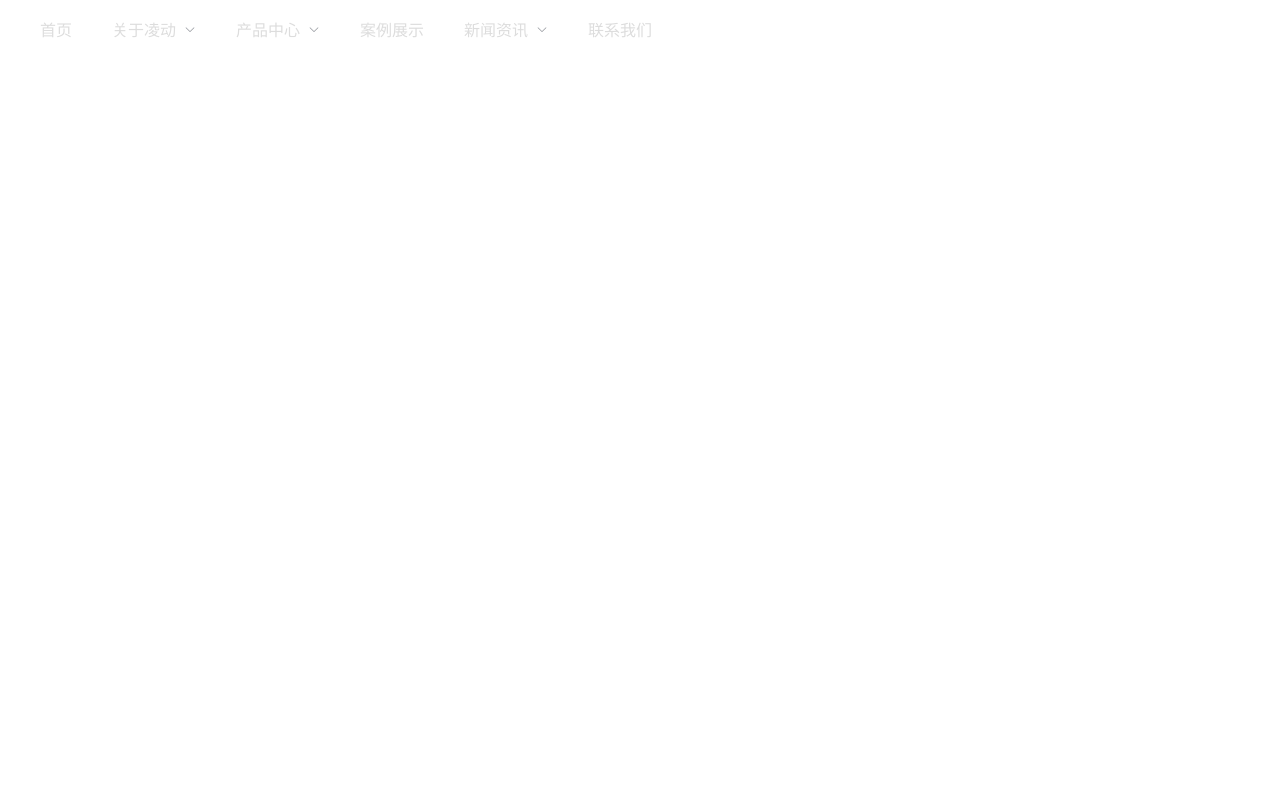
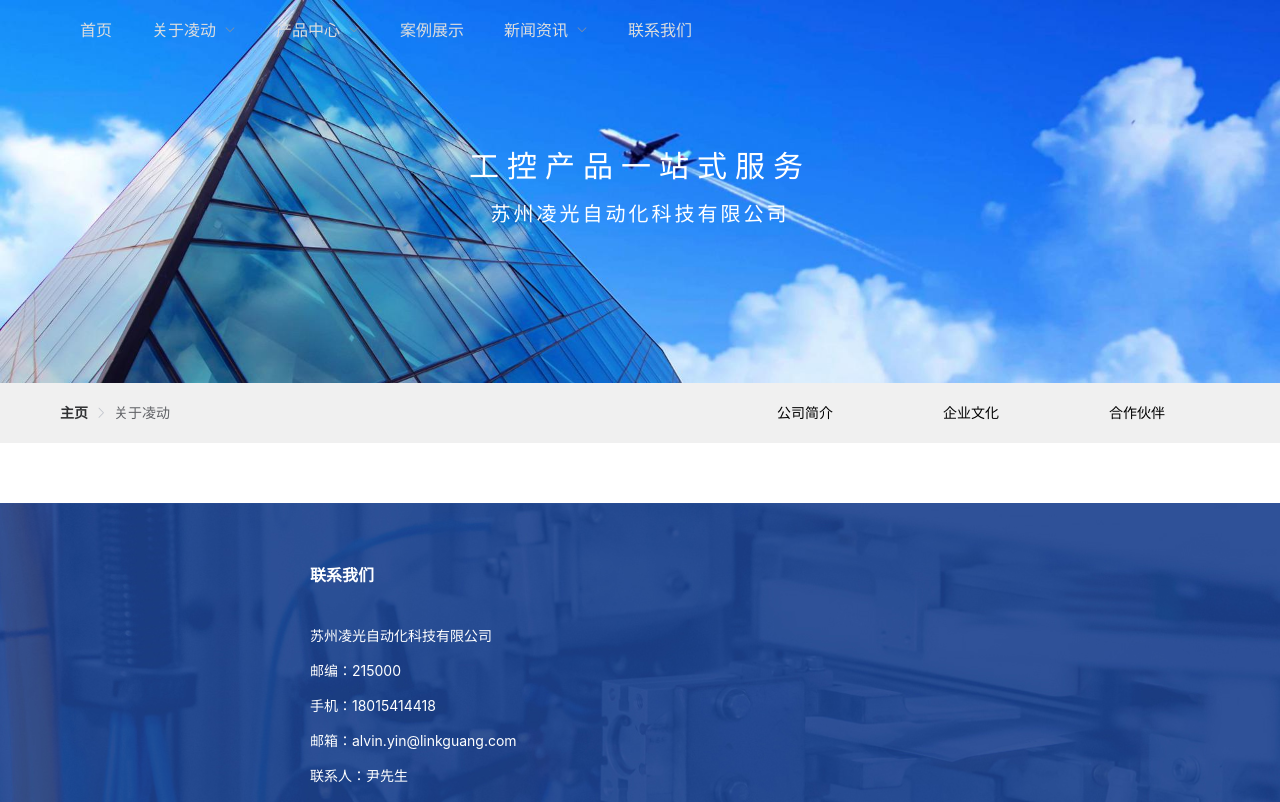
Before and after one commit to DanJunAD/szlinkdong, a Vue app: page /about in a window 1280 px wide. Shown: the top 802 px of the page. Built offline with nearby package versions, Linux system fonts and the light colour scheme.

Commit message:
ADD: 关于页

```diff
--- a/index.html
+++ b/index.html
@@ -4,7 +4,7 @@
     <meta charset="UTF-8" />
     <link rel="icon" href="/favicon.ico" />
     <meta name="viewport" content="width=device-width, initial-scale=1.0" />
-    <title>Vite App</title>
+    <title>苏州凌动智能科技有限公司</title>
   </head>
   <body>
     <div id="app"></div>
--- /dev/null
+++ b/src/components/ImgHeader.vue
@@ -0,0 +1,66 @@
+<template>
+  <div class="header-img-content">
+    <img class="header-img" :src="headerImg" />
+    <div class="banner-text">
+      <h2>工控产品一站式服务</h2>
+      <h3>苏州凌光自动化科技有限公司</h3>
+    </div>
+  </div>
+</template>
+
+<script>
+import HeaderImg from '@/assets/header-img.jpg';
+
+export default {
+  data() {
+    return {
+      headerImg: HeaderImg,
+    }
+  },
+}
+</script>
+
+<style scoped lang="less">
+.header-img-content {
+  position: relative;
+  display: flex;
+  .header-img {
+    width: 100%;
+  }
+  .banner-text {
+    position: absolute;
+    left: 50%;
+    top: 50%;
+    text-align: center;
+    animation-duration: 1s;
+    animation-fill-mode: both;
+    animation-name: fadeInBottom;
+    animation-delay: 0.5s;
+    h2 {
+      font-size: 30px;
+      font-weight: 400;
+      line-height: 45px;
+      letter-spacing: 8px;
+      color: #ffffff;
+    }
+    h3 {
+      font-size: 20px;
+      line-height: 50px;
+      letter-spacing: 3px;
+      font-weight: 200;
+      color: #ffffff;
+    }
+  }
+}
+@keyframes fadeInBottom {
+  from {
+    opacity: 0;
+    transform: translate(-50%, 100%);
+  }
+
+  to {
+    opacity: 1;
+    transform: translate(-50%, -50%);
+  }
+}
+</style>
--- a/src/components/NavMenu.vue
+++ b/src/components/NavMenu.vue
@@ -6,15 +6,15 @@
     <el-menu
       class="custom-menu"
       mode="horizontal"
-      :default-active="getCurrentPath"
+      :default-active="currentPath"
       router
     >
       <el-menu-item index="/home">首页</el-menu-item>
       <el-submenu index="/about">
         <template slot="title">关于凌动</template>
-        <el-menu-item index="/about/introduction">公司简介</el-menu-item>
-        <el-menu-item index="/about/culture">企业文化</el-menu-item>
-        <el-menu-item index="/about/partner">合作伙伴</el-menu-item>
+        <el-menu-item index="/about#introduction">公司简介</el-menu-item>
+        <el-menu-item index="/about#culture">企业文化</el-menu-item>
+        <el-menu-item index="/about#partner">合作伙伴</el-menu-item>
       </el-submenu>
       <el-submenu index="/product">
         <template slot="title">产品中心</template>
@@ -36,11 +36,16 @@ export default {
   data() {
     return {
       hasScrolled: false,
+      currentPath: '',
     }
   },
-  computed: {
-    getCurrentPath () {
-      return location.pathname;
+  watch: {
+    $route: {
+      handler: function(val) {
+        this.currentPath = val.fullPath;
+      },
+      deep: true,
+      immediate: true,
     }
   },
   mounted() {
@@ -50,9 +55,6 @@ export default {
     window.removeEventListener("scroll", this.onScroll)
   },
   methods: {
-    handleSelect(val) {
-      console.log(1111, val);
-    },
     onScroll(e) {
     this.hasScrolled = !!window.top.scrollY;
     }
@@ -67,7 +69,7 @@ export default {
   right: 0;
   height: 60px;
   z-index: 99;
-  padding: 0 20px;
+  padding: 0 60px;
 }
 .common-header {
   animation-duration: 1s;
--- a/src/components/ProductionCards.vue
+++ b/src/components/ProductionCards.vue
@@ -47,13 +47,9 @@ export default {
   },
   computed: {
     getCurrentList () {
-      console.log(11111, this.productionType);
       const name = `${this.productionType}_list`;
       return this[name];
     }
-  },
-  methods: {
-
   },
 }
 </script>
--- a/src/pages/AboutPage.vue
+++ b/src/pages/AboutPage.vue
@@ -1,20 +1,20 @@
 <template>
   <div class="about-page-content">
-    <div class="header-img-content">
-      <img class="header-img" :src="headerImg" />
-      <div class="banner-text">
-        <h2>工控产品一站式服务</h2>
-        <h3>苏州凌光自动化科技有限公司</h3>
-      </div>
-    </div>
+    <ImgHeader />
     <div class="custom-nav">
+      <el-breadcrumb separator-class="el-icon-arrow-right">
+        <el-breadcrumb-item :to="{ path: '/home' }">主页</el-breadcrumb-item>
+        <el-breadcrumb-item>关于凌动</el-breadcrumb-item>
+      </el-breadcrumb>
+      <div>
         <div
-        v-for="item in productionList"
+          v-for="item in list"
           class="custom-button"
-        :class="{'is-active': currentProduction === item.value}"
-        @click="changeCurrentProduction(item.value)"
+          :class="{'is-active': currentPosition === item.value}"
+          @click="changeCurrentPosition(item.value)"
         >
           {{item.label}}
+        </div>
       </div>
     </div>
     <Footer />
@@ -22,73 +22,70 @@
 </template>
 
 <script>
+import ImgHeader from '../components/ImgHeader.vue';
 import Footer from '../components/Footer.vue';
-import HeaderImg from '@/assets/header-img.jpg';
 
 export default {
   components: {
+    ImgHeader,
     Footer,
   },
   data() {
     return {
-      headerImg: HeaderImg,
+      list: [
+        { value: 'introduction', label: '公司简介'},
+        { value: 'culture', label: '企业文化'},
+        { value: 'partner', label: '合作伙伴'},
+      ],
+      currentPosition: '',
+    }
+  },
+  watch: {
+    $route: {
+      handler: function(val) {
+        this.currentPosition = val.hash.replace('#', '');
+      },
+      deep: true,
+      immediate: true,
     }
   },
   methods: {
+    changeCurrentPosition(val) {
+      location.hash = '#' + val;
+    }
   }
 }
 </script>
 <style scoped lang="less">
 .about-page-content {
-  .header-img-content {
-    position: relative;
-    display: flex;
-    .header-img {
-      width: 100%;
-    }
-    .banner-text {
-      position: absolute;
-      left: 50%;
-      top: 50%;
-      text-align: center;
-      animation-duration: 1s;
-      animation-fill-mode: both;
-      animation-name: fadeInBottom;
-      animation-delay: 0.5s;
-      h2 {
-        font-size: 30px;
-        font-weight: 400;
-        line-height: 45px;
-        letter-spacing: 8px;
-        color: #ffffff;
-      }
-      h3 {
-        font-size: 20px;
-        line-height: 50px;
-        letter-spacing: 3px;
-        font-weight: 200;
-        color: #ffffff;
-      }
-    }
-  }
   .custom-nav {
     width: 100%;
     height: 60px;
     display: flex;
     align-items: center;
-    justify-content: center;
+    justify-content: space-between;
     background-color: #f0f0f0;
+    padding: 0 60px;
+    .custom-button {
+      display: inline-block;
+      height: 35px;
+      line-height: 35px;
+      padding: 0 25px;
+      margin: 0 30px;
+      font-size: 14px;
+      font-weight: 500;
+      color: #000;
+      border-radius: 35px;
+      cursor: pointer;
+      &:hover {
+        color: #fff;
+        background-color: #be3216;
+      }
+      &.is-active {
+        color: #fff;
+        background-color: #1d428e;
       }
     }
-@keyframes fadeInBottom {
-  from {
-    opacity: 0;
-    transform: translate(-50%, 100%);
-  }
-
-  to {
-    opacity: 1;
-    transform: translate(-50%, -50%);
   }
 }
 </style>
--- a/src/router/index.js
+++ b/src/router/index.js
@@ -19,7 +19,7 @@ const router = new VueRouter({
       component: HomePage,
     },
     {
-      path: '/about/:type',
+      path: '/about',
       name: 'about',
       component: AboutPage,
     }
```
Also changed, not shown: 1 other file (tests, documents, lock files or other folders). Lines whose indentation alone changed are shown as unchanged.
